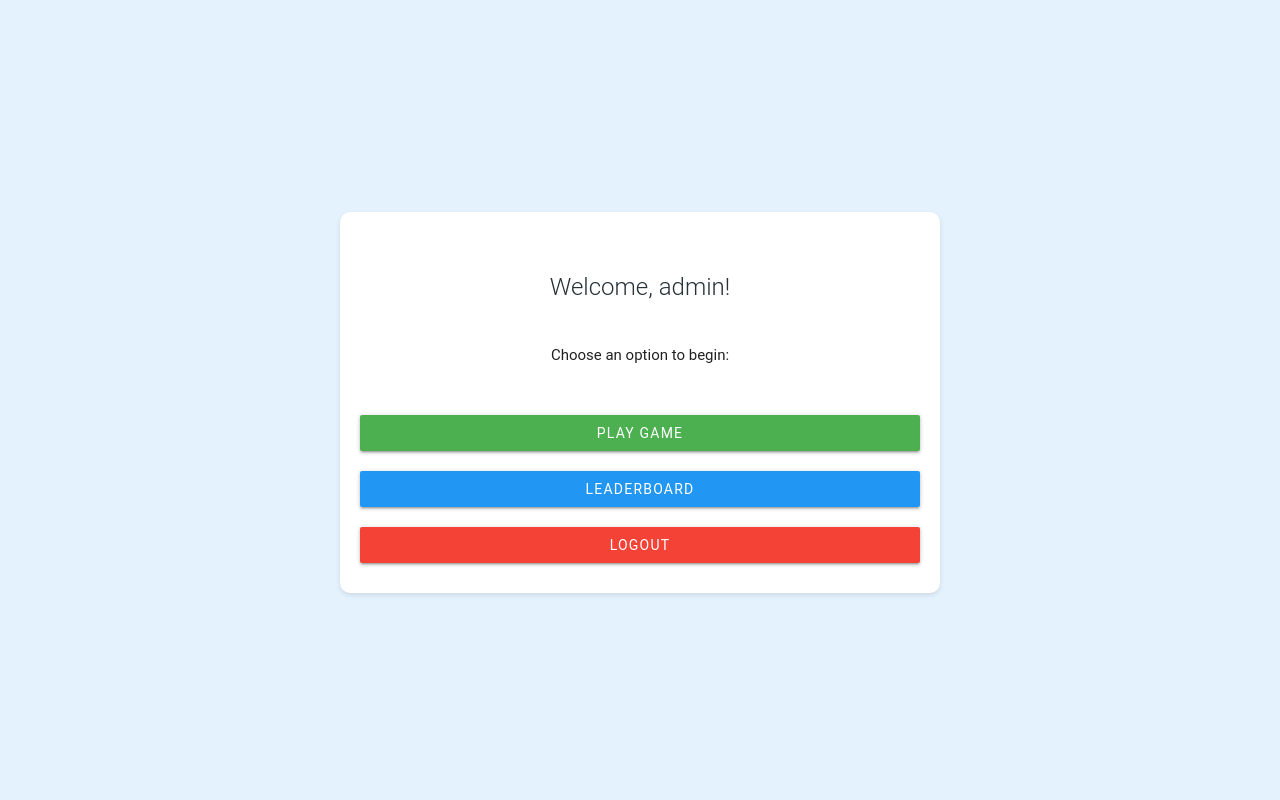
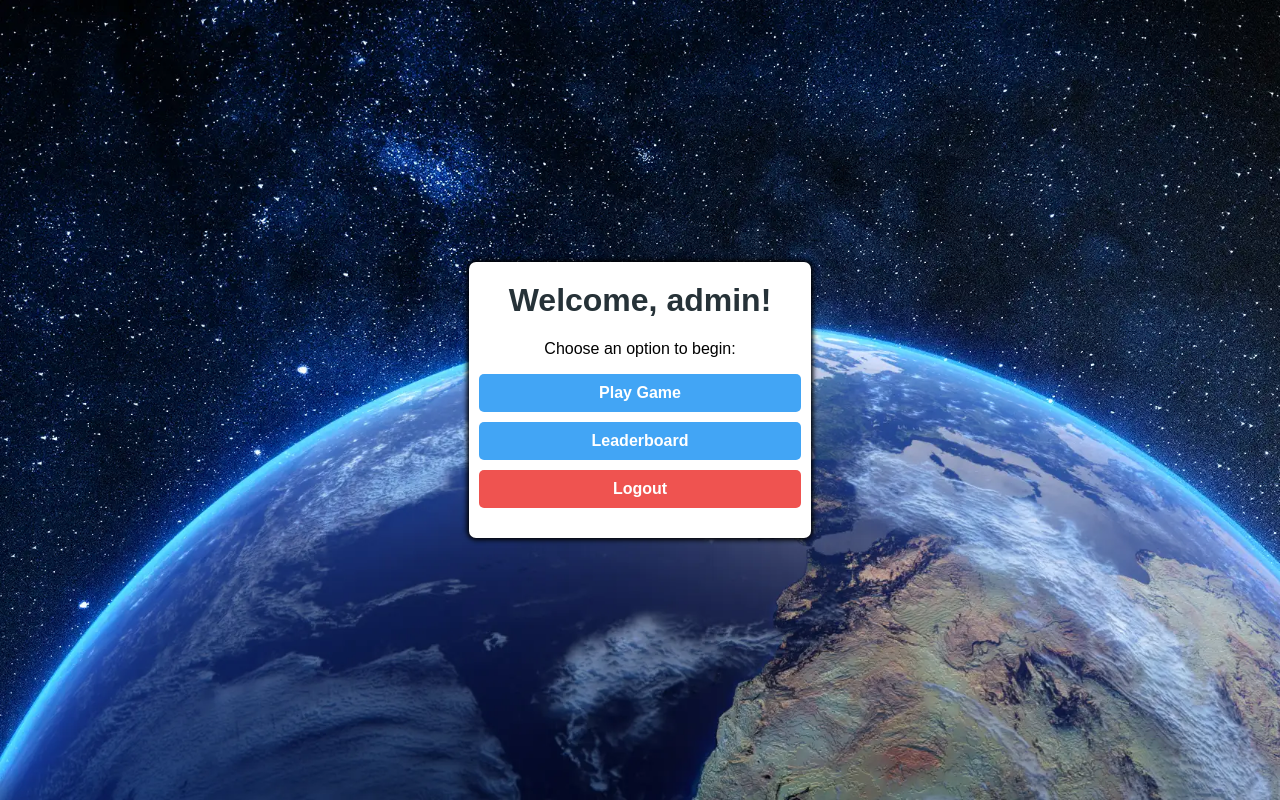
Before and after one commit to ethanc72/CSE108-final-proj, a Flask app: page /dashboard in a window 1280 px wide. Run offline with Flask 3, Linux system fonts and the light colour scheme; a user stored in the database is signed in; some libraries are stand-ins or nearby versions; some web fonts are replaced.

Commit message:
style changes

```diff
--- a/app.py
+++ b/app.py
@@ -29,7 +29,7 @@ db = SQLAlchemy(app)
 bcrypt = Bcrypt(app)
 CORS(app)
 
-TOTAL_CITY = 5
+TOTAL_CITY = 10
 
 
 @login_manager.user_loader
@@ -156,7 +156,7 @@ def start_game():
     random_city = random.choice(cities)
     city_count = City.query.count()
 
-    return render_template('map.html', random_city=random_city, score=TOTAL_CITY - city_count, total_cities=TOTAL_CITY)
+    return render_template('map.html', random_city=random_city, score=TOTAL_CITY - city_count, total_cities=10)
 
 
 @app.route('/view_leaderboard')
@@ -173,13 +173,13 @@ def view_leaderboard():
 def map():
     # Check city count after deletion
     city_count = City.query.count()
-    if city_count == 0:
+    if city_count == 10:
         # return render_template('leaderboard.html')
         return redirect('/view_leaderboard')
 
-    add_random_cities()
+    # Fetch existing cities from the database
     cities = City.query.all()
-    random_city = random.choice(cities)
+    random_city = random.choice(cities) if cities else None
 
     cities_list = []
     for city in cities:
@@ -189,9 +189,9 @@ def map():
         o["longitude"] = city.longitude
 
         cities_list.append(o)
-    print(json.dumps(cities_list))
 
-    return render_template('map.html', random_city=random_city, cities=json.dumps(cities_list), total_cities=TOTAL_CITY)
+    return render_template('map.html', random_city=random_city, cities=json.dumps(cities_list), total_cities=10)
+
 
 
 @app.route('/restart')
@@ -312,10 +312,9 @@ def add_random_cities():
     db.session.commit()
 
     random.shuffle(cities_data)
-    # pick 10 random cities
-    selected_cities = cities_data[:10]
+
     # add cities
-    for city_data in selected_cities:
+    for city_data in cities_data:
         city = City.query.filter_by(name=city_data["name"]).first()
         if not city:
             new_city = City(name=city_data['name'], latitude=city_data['latitude'],
--- a/static/css/dashboard.css
+++ b/static/css/dashboard.css
@@ -1,44 +1,55 @@
 body {
-    display: flex;
-    justify-content: center;
+    height: 100%;
+    margin: 0;
+    font-family: 'REM', sans-serif;
+    display: grid;
+    justify-items: center;
     align-items: center;
-    min-height: 100vh;
-    margin: 0;
-    font-family: 'Roboto', sans-serif;
-    background-color: #e3f2fd;
+    background-image: url(../images/world1.jpg);
+    background-size: cover;
+    background-repeat: no-repeat;
 }
 
-.dashboard-container, .login-register-container {
-    background-color: #fff;
+html {
+    height: 100%;
+    font-family: 'REM', sans-serif;
+    display: grid;
+    justify-items: center;
+    align-items: center;
+}
+
+#main-holder {
+    width: 100%;
+    max-width: 600px;
+    background-color: white;
     padding: 20px;
-    box-shadow: 0 2px 5px rgba(0,0,0,0.1);
-    width: 90%;
-    max-width: 600px;
+    border-radius: 7px;
+    box-shadow: 0 0 5px 2px black;
     text-align: center;
-    border-radius: 10px;
-    margin-top: 20px;
 }
 
 .btn {
     width: 100%;
-    margin: 10px 0;
-    letter-spacing: 1.2px;
+    padding: 10px;
+    margin: 10px -10px;
+    border: none;
+    border-radius: 5px;
+    color: white;
+    font-weight: bold;
+    background-color: #42a5f5;
+    cursor: pointer;
+    display: block;
 }
 
-
-.btn.green {
-    background-color: #66bb6a;
+.btn:hover {
+    background-color: green;
 }
 
-.btn.blue {
-    background-color: #42a5f5;
+.game-options a {
+    text-decoration: none;
 }
 
-.btn.red {
-    background-color: #ef5350;
+#login-header {
+    margin-top: 0;
+    color: #263238;
 }
-
-h1 {
-    color: #263238;
-    margin-bottom: 20px;
-}
--- a/static/js/map.js
+++ b/static/js/map.js
@@ -12,7 +12,8 @@ function next_question(){
 
     if (!mapClicked) return
 
-    if (cities_list.length <= 0){
+    console.log(total_cites)
+    if (cities_list.length <= 18){
         //post score
         fetch('/scores', {
             method: 'POST',
--- a/templates/dashboard.html
+++ b/templates/dashboard.html
@@ -4,25 +4,25 @@
     <meta charset="UTF-8">
     <meta name="viewport" content="width=device-width, initial-scale=1.0">
     <title>Dashboard</title>
-    <link href="https://cdnjs.cloudflare.com/ajax/libs/materialize/1.0.0/css/materialize.min.css" rel="stylesheet">
-    <link rel="stylesheet" href="{{ url_for('static', filename='css/dashboard.css') }}">
+    <link rel="stylesheet" href="../static/css/dashboard.css">
+    <link href='https://fonts.googleapis.com/css?family=REM' rel='stylesheet'>
 </head>
 <body>
-    {% if current_user.is_authenticated %}
-    <div class="dashboard-container card">
-        <h1 class="card-title">Welcome, {{ current_user.username }}!</h1>
-        <p class="card-content">Choose an option to begin:</p>
+    <div id="main-holder">
+        {% if current_user.is_authenticated %}
+        <h1 id="login-header">Welcome, {{ current_user.username }}!</h1>
+        <p>Choose an option to begin:</p>
         <div class="game-options">
-            <a href="{{ url_for('map') }}" class="btn waves-effect waves-light green">Play Game</a>
-            <a href="{{ url_for('view_leaderboard') }}" class="btn waves-effect waves-light blue">Leaderboard</a>
+            <a href="{{ url_for('map') }}" class="btn" id="login-form-submit">Play Game</a>
+            <a href="{{ url_for('view_leaderboard') }}" class="btn" id="login-form-submit">Leaderboard</a>
+            <a href="{{ url_for('logout') }}" class="btn" id="login-form-submit" style="background-color: #ef5350;">Logout</a>
         </div>
-        <a href="{{ url_for('logout') }}" class="btn waves-effect waves-light red">Logout</a>
+        {% else %}
+        <div id="login-error-msg-holder">
+            <p>You are not logged in. <a href="{{ url_for('login') }}">Login</a> or <a href="{{ url_for('register') }}">Register</a> to start guessing!</p>
+        </div>
+        {% endif %}
     </div>
-    {% else %}
-    <div class="login-register-container card">
-        <p class="card-content">You are not logged in. <a href="{{ url_for('login') }}" class="waves-effect waves-light btn">Login</a> or <a href="{{ url_for('register') }}" class="waves-effect waves-light btn">Register</a> to start guessing!</p>
-    </div>
-    {% endif %}
-    <script src="https://cdnjs.cloudflare.com/ajax/libs/materialize/1.0.0/js/materialize.min.js"></script>
+    <script src="../static/js/materialize.min.js"></script>
 </body>
 </html>
--- a/templates/map.html
+++ b/templates/map.html
@@ -23,9 +23,9 @@
                 <button type="button" class="bg-red-500 hover:bg-red-700 text-white font-bold py-2 px-4 rounded" id="logout-form-submit">Log Out</button>
             </a>
             <a href="/dashboard">
-                <button type="button" class="bg-blue-500 hover:bg-blue-700 text-white font-bold py-2 px-4 rounded">Dashboard</button>
+                <button type="button" class="bg-blue-500 hover:bg-green-700 text-white font-bold py-2 px-4 rounded">Dashboard</button>
             </a>
-            <button type="button" class="bg-green-500 hover:bg-green-700 text-white font-bold py-2 px-4 rounded" id="next-random-button" onclick="next_question()">Next City</button>
+            <button type="button" class="bg-blue-500 hover:bg-green-700 text-white font-bold py-2 px-4 rounded" id="next-random-button" onclick="next_question()">Next City</button>
         </div>
     </div>
 
```
Also changed, not shown: static/css/leaderboard.css (+53 -20 lines), static/css/map.css (+13 -0 lines).
